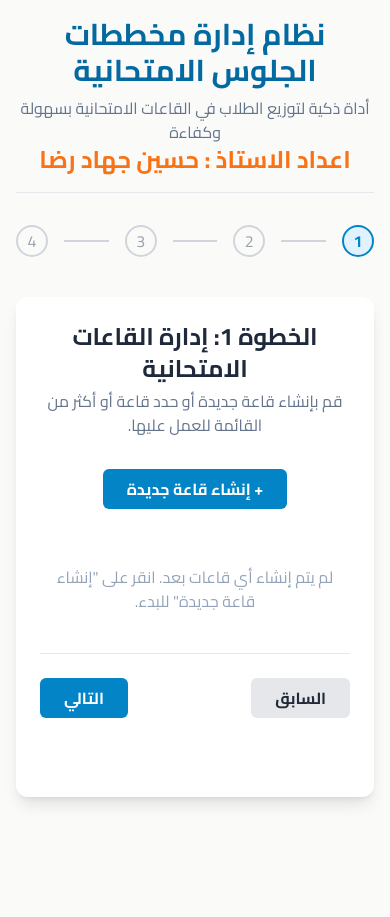
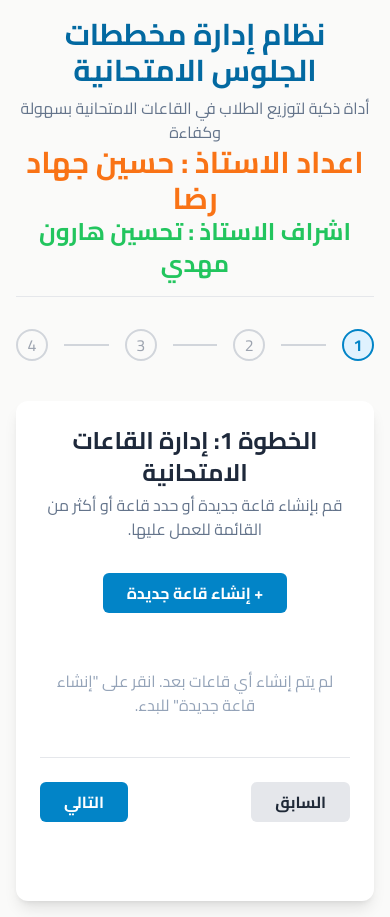
Before and after one commit to hussien1977/re, a plain HTML site: page index.html in a window 390 px wide. Before the commit the page ends 844 px from the top, so only its background shows below. Drawn offline with nearby package versions, Linux system fonts and the light colour scheme; a script that the page names is missing.

Commit message:
Update index.html

```diff
--- a/index.html
+++ b/index.html
@@ -86,7 +86,8 @@
         <header class="text-center mb-8 border-b pb-4">
             <h1 class="text-3xl md:text-4xl font-bold text-sky-700">نظام إدارة مخططات الجلوس الامتحانية</h1>
             <p class="text-slate-500 mt-2">أداة ذكية لتوزيع الطلاب في القاعات الامتحانية بسهولة وكفاءة</p>
-  <p class="text-2xl md:text-2xl font-bold text-orange-500">اعداد الاستاذ : حسين جهاد رضا </p>
+  <p class="text-3xl md:text-2xl font-bold text-orange-500">اعداد الاستاذ : حسين جهاد رضا </p>
+<p class="text-2xl md:text-2xl font-bold text-green-500">اشراف الاستاذ : تحسين هارون مهدي </p>
         </header>
 
         <div id="stepper" class="flex justify-center items-center mb-10 space-x-4 md:space-x-8 rtl:space-x-reverse">
```
